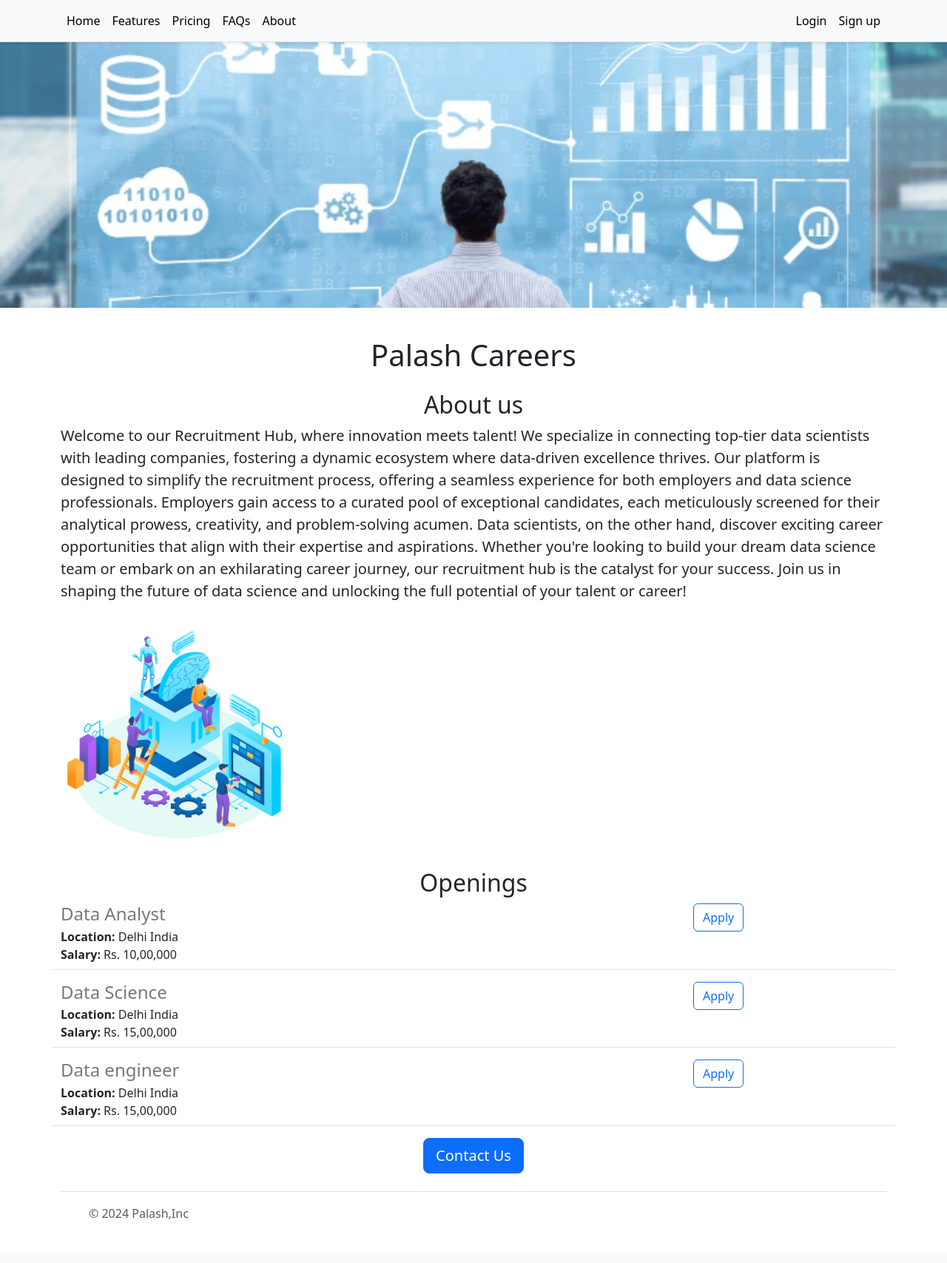
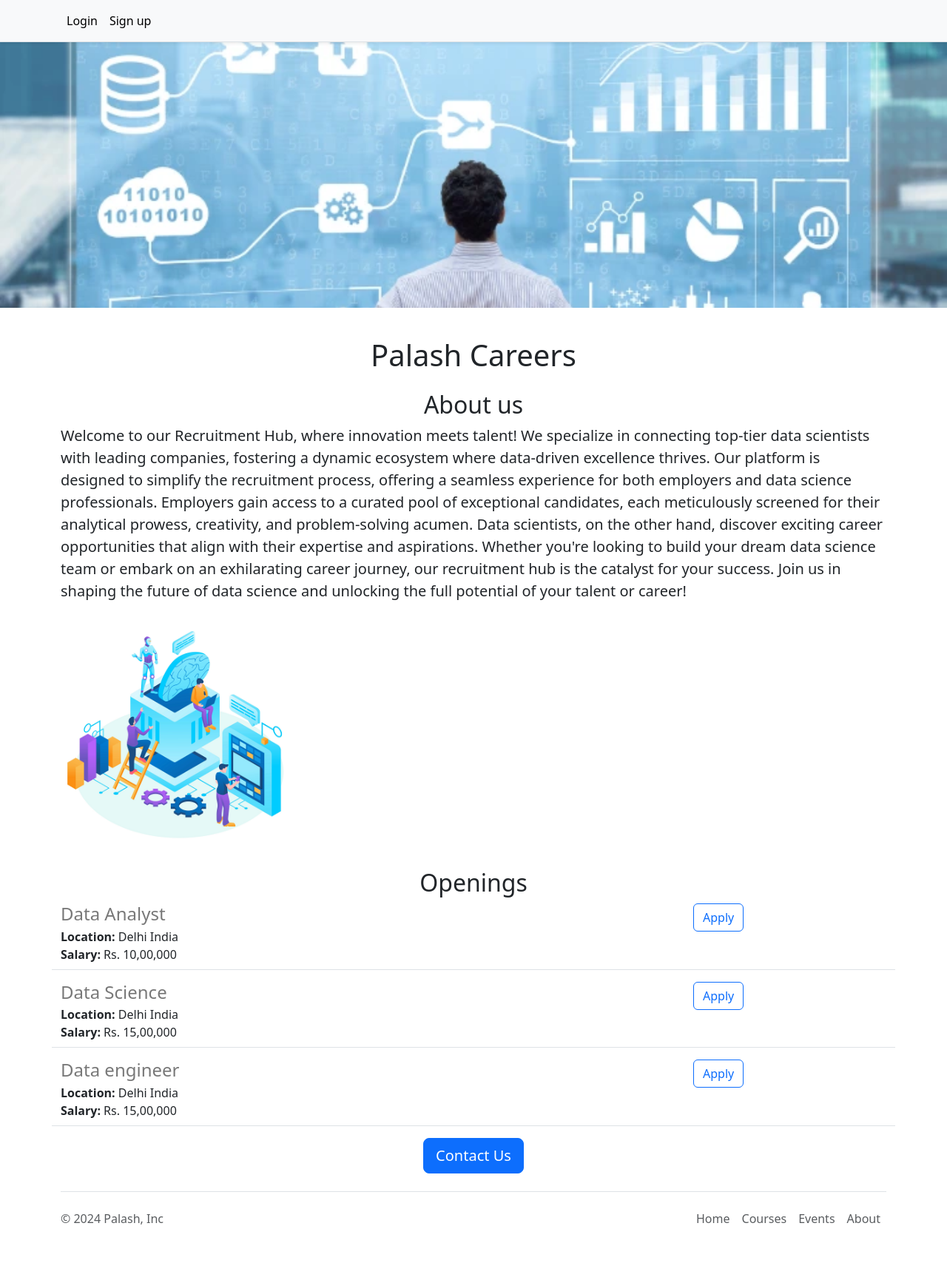
Before and after one commit to Palash0307/project-website-2, a Flask app: page / in a window 1280 px wide. Shown: the whole page at 74% size. Before the commit the page ends 1648 px from the top, so only its background shows below. Run offline with Flask 3, Linux system fonts and the light colour scheme.

Commit message:
about login

```diff
--- a/templates/footer.html
+++ b/templates/footer.html
@@ -1,16 +1,17 @@
 <div class="container">
   <footer class="d-flex flex-wrap justify-content-between align-items-center py-3 my-4 border-top">
-    <div class="col-md-4 d-flex align-items-center">
-      <a href="/" class="mb-3 me-2 mb-md-0 text-body-secondary text-decoration-none lh-1">
-        <svg class="bi" width="30" height="24"><use xlink:href="#bootstrap"/></svg>
-      </a>
-      <span class="mb-3 mb-md-0 text-body-secondary">&copy; 2024 Palash,Inc</span>
-    </div>
+    <p class="col-md-4 mb-0 text-body-secondary">&copy; 2024 Palash, Inc</p>
 
-    <ul class="nav col-md-4 justify-content-end list-unstyled d-flex">
-      <li class="ms-3"><a class="text-body-secondary" href="#"><svg class="bi" width="24" height="24"><use xlink:href="#twitter"/></svg></a></li>
-      <li class="ms-3"><a class="text-body-secondary" href="#"><svg class="bi" width="24" height="24"><use xlink:href="#instagram"/></svg></a></li>
-      <li class="ms-3"><a class="text-body-secondary" href="#"><svg class="bi" width="24" height="24"><use xlink:href="#facebook"/></svg></a></li>
+    <a href="/" class="col-md-4 d-flex align-items-center justify-content-center mb-3 mb-md-0 me-md-auto link-body-emphasis text-decoration-none">
+      <svg class="bi me-2" width="40" height="32"><use xlink:href="#bootstrap"/></svg>
+    </a>
+
+    <ul class="nav col-md-4 justify-content-end">
+      <li class="nav-item"><a href="https://palash-recruitment-website.onrender.com" class="nav-link px-2 text-body-secondary">Home</a></li>
+      <li class="nav-item"><a href="https://palash-recruitment-website.onrender.com/learn" class="nav-link px-2 text-body-secondary">Courses</a></li>
+      <!--to open new tab use target-->
+      <li class="nav-item"><a target="_blank" href="https://palash-recruitment-website.onrender.com/Events" class="nav-link px-2 text-body-secondary">Events</a></li>
+      <li class="nav-item"><a href="https://palash-recruitment-website.onrender.com/About" class="nav-link px-2 text-body-secondary">About</a></li>
     </ul>
   </footer>
 </div>
--- a/templates/nav.html
+++ b/templates/nav.html
@@ -1,12 +1,6 @@
 <nav class="py-2 bg-body-tertiary border-bottom shadow-sm fixed-top bg-white">
     <div class="container d-flex flex-wrap">
-      <ul class="nav me-auto">
-        <li class="nav-item"><a href="#" class="nav-link link-body-emphasis px-2 active" aria-current="page">Home</a></li>
-        <li class="nav-item"><a href="#" class="nav-link link-body-emphasis px-2">Features</a></li>
-        <li class="nav-item"><a href="#" class="nav-link link-body-emphasis px-2">Pricing</a></li>
-        <li class="nav-item"><a href="#" class="nav-link link-body-emphasis px-2">FAQs</a></li>
-        <li class="nav-item"><a href="#" class="nav-link link-body-emphasis px-2">About</a></li>
-      </ul>
+
       <ul class="nav">
         <li class="nav-item"><a href="#" class="nav-link link-body-emphasis px-2">Login</a></li>
         <li class="nav-item"><a href="#" class="nav-link link-body-emphasis px-2">Sign up</a></li>
```
